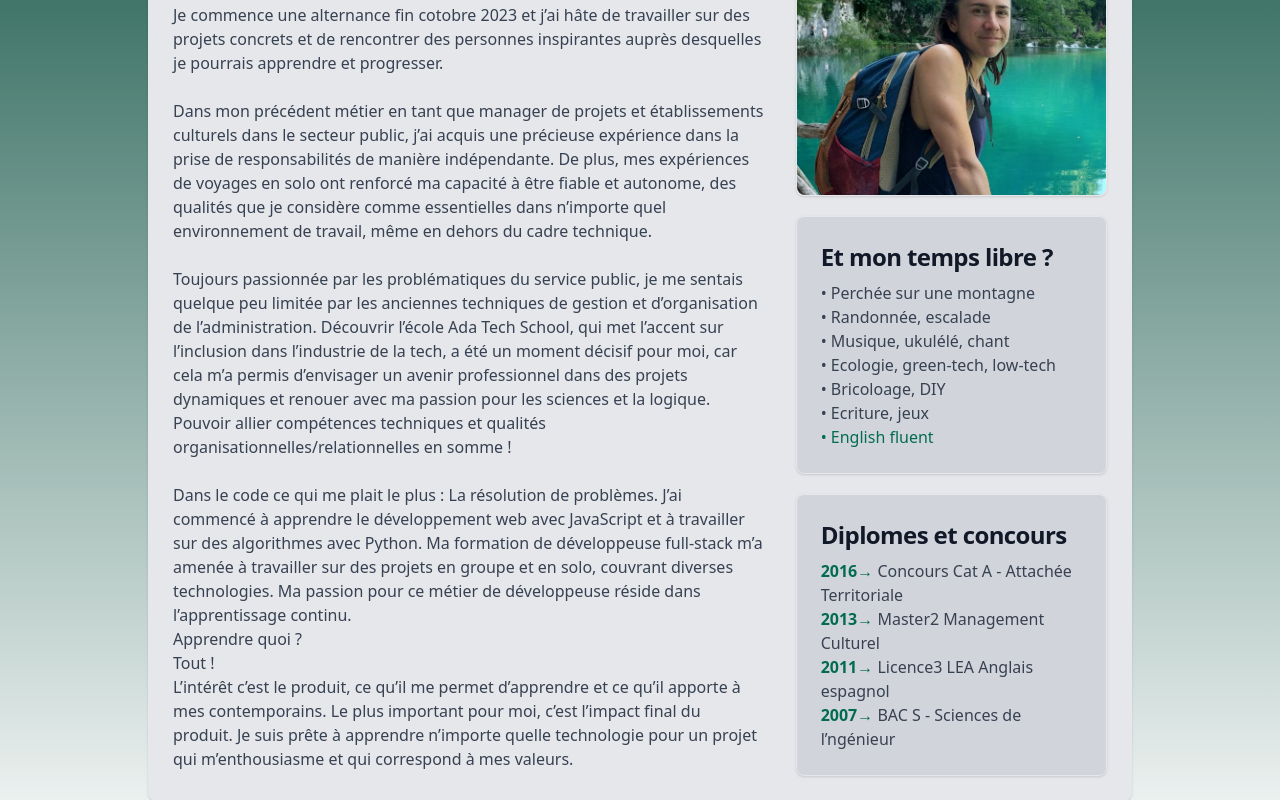
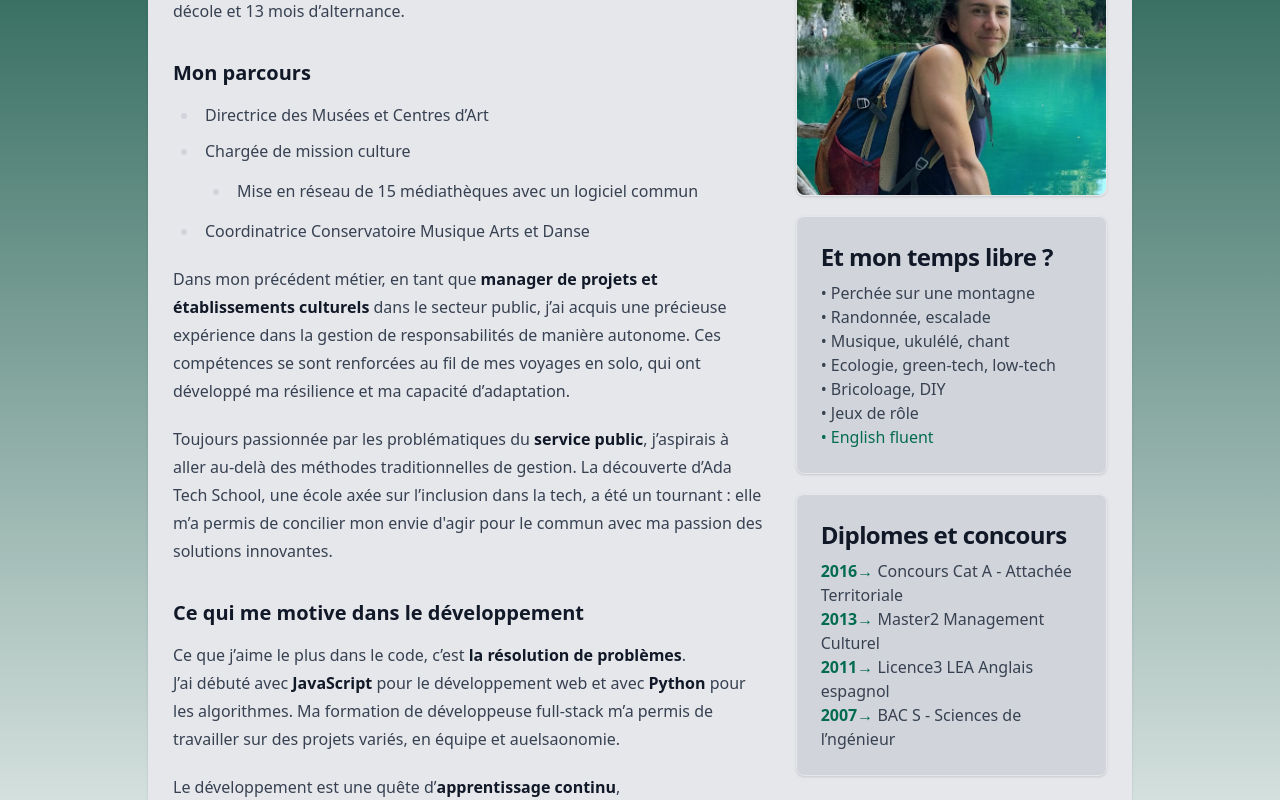
Before and after one commit to elsacatoire/blog-next, a Next.js app: page /presentation in a window 1280 px wide. Shown: the part 300-1100 px from the top of the page. Built offline with nearby package versions, Linux system fonts and the light colour scheme.

Commit message:
refacto presentation

```diff
--- /dev/null
+++ b/app/components/CvPaths.tsx
@@ -0,0 +1,24 @@
+import Link from "next/link";
+import type React from "react";
+
+const CvPaths: React.FC = () => {
+	return (
+		<div>
+			<p className="text-xl font-semibold text-green-700 dark:text-gray-400">
+				&#x1F49C;Afficher mon CV
+			</p>
+			<Link href="https://drive.proton.me/urls/P0SAR2441M#HGm5EdmfLPZS">
+				<p className="font-normal text-gray-700 dark:text-gray-400">
+					&#x2022; <span className="underline">Version française</span>
+				</p>
+			</Link>
+			<Link href="https://drive.google.com/file/d/1uh-C1mp-7bGBXiuJBzGnv7hlpCzODDpg/view?usp=drive_link">
+				<p className="font-normal text-gray-700 dark:text-gray-400">
+					&#x2022; <span className="underline">English version</span>
+				</p>
+			</Link>
+		</div>
+	);
+};
+
+export default CvPaths;
--- /dev/null
+++ b/app/components/MarkdownLoader.tsx
@@ -0,0 +1,52 @@
+"use client";
+import type React from "react";
+import { useEffect, useState } from "react";
+import ReactMarkdown from "react-markdown";
+
+type MarkdownLoaderProps = {
+	filePath: string;
+};
+
+const MarkdownLoader: React.FC<MarkdownLoaderProps> = ({ filePath }) => {
+	const [content, setContent] = useState<string>("");
+	const [isLoading, setIsLoading] = useState<boolean>(true);
+	const [error, setError] = useState<string | null>(null);
+
+	useEffect(() => {
+		const fetchMarkdown = async () => {
+			try {
+				const response = await fetch(filePath);
+				if (!response.ok) {
+					throw new Error(`Erreur lors du chargement du fichier : ${filePath}`);
+				}
+				const text = await response.text();
+				setContent(text);
+				setIsLoading(false);
+			} catch (err) {
+				const errorMessage =
+					err instanceof Error
+						? err.message
+						: "Une erreur inconnue est survenue";
+				console.error(errorMessage);
+				setError(errorMessage);
+				setIsLoading(false);
+			}
+		};
+
+		fetchMarkdown();
+	}, [filePath]);
+
+	if (isLoading) {
+		return <p>Chargement du contenu...</p>;
+	}
+
+	if (error) {
+		return <p className="text-red-500">Erreur : {error}</p>;
+	}
+
+	return (
+		<ReactMarkdown className="prose dark:prose-dark">{content}</ReactMarkdown>
+	);
+};
+
+export default MarkdownLoader;
--- a/app/components/Navbar.tsx
+++ b/app/components/Navbar.tsx
@@ -3,7 +3,7 @@ import Link from "next/link";
 
 const navbarItems = [
 	{ href: "/", label: "Accueil" },
-	{ href: "/presentation", label: "About" },
+	{ href: "/presentation", label: "Présentation" },
 	{ href: "/posts", label: "Blog" },
 	{ href: "/projets", label: "Projets" },
 	{ href: "/voyages", label: "Voyages" },
@@ -18,7 +18,7 @@ export default function Navbar() {
 					<Image
 						src="/images/logo.png"
 						className="h-8 w-8 mr-5 md:h-12 md:w-12 md:mr-8"
-						alt="Flowbite Logo"
+						alt="Logo"
 						width={100}
 						height={100}
 					/>
--- a/app/components/TextBoxEmphase.tsx
+++ b/app/components/TextBoxEmphase.tsx
@@ -1,6 +1,6 @@
 import Link from "next/link";
 import React from "react";
-import { v4 as uuidv4 } from 'uuid'
+import { v4 as uuidv4 } from "uuid";
 type LinkItem = {
 	text: string;
 	href: string;
@@ -12,7 +12,6 @@ type TextBoxProps = {
 };
 
 const TextBoxEmphase = ({ title, items, style }: TextBoxProps) => {
-
 	return (
 		<div className={style}>
 			<div className="h-full max-w-sm p-6 bg-gray-300 border mx-auto border-gray-200 rounded-lg shadow dark:bg-gray-800 dark:border-gray-700 dark:hover:bg-gray-700">
--- a/app/contact/page.tsx
+++ b/app/contact/page.tsx
@@ -17,7 +17,7 @@ export default function Contact() {
 							the right project. So let&rsquo;s talk about your projetcts !
 						</h3>
 						<br />
-						<p className="font-normal text-gray-700 dark:text-gray-400"/>
+						<p className="font-normal text-gray-700 dark:text-gray-400" />
 						<br />
 						<section className="text-center">
 							<h1 className="md:mt-5 text-center mx-auto mb-2 md:text-2xl font-bold tracking-tight text-gray-900 dark:text-white">
--- a/app/posts/[postId]/page.tsx
+++ b/app/posts/[postId]/page.tsx
@@ -1,8 +1,8 @@
-import ReactMarkdown from "react-markdown";
 import getFormattedDate from "@/lib/getFormattedDate";
 import { getPostData, getSortedPostsData } from "@/lib/posts";
 import Link from "next/link";
 import { notFound } from "next/navigation";
+import ReactMarkdown from "react-markdown";
 
 export function generateMetadata({ params }: { params: { postId: string } }) {
 	const posts = getSortedPostsData();
--- a/app/presentation/page.tsx
+++ b/app/presentation/page.tsx
@@ -1,68 +1,18 @@
+import MarkdownLoader from "../components/MarkdownLoader";
 import MyProfilePic from "../components/MyProfilePic";
 
 export default function Présentation() {
 	return (
 		<main>
-			<div className="text-base text-left block max-w-m p-6 text-gray-900 bg-gray-200 border border-gray-200 rounded-lg shadow  dark:bg-gray-800 dark:border-gray-700 dark:hover:bg-gray-700">
+			<div className="p-6 text-gray-900 bg-gray-200 border border-gray-200 rounded-lg shadow dark:bg-gray-800 dark:border-gray-700 dark:hover:bg-gray-700">
 				<div className="flex flex-wrap mt-5">
-					<div className="md:w-2/3 md:order-1 md:pr-8 m-auto">
-						<h5 className="mb-2 text-2xl font-bold tracking-tight text-gray-900 dark:text-white">
-							En savoir un petit peu plus sur moi &#x1F60A;{" "}
-						</h5>
-						<br />
-						<p className="font-normal text-gray-700 dark:text-gray-400">
-							{" "}
-							En reconversion professionnelle pour devenir développeuse,
-							{/* je recherche une alternance d&rsquo;un an à partir d&rsquo;octobre ou de novembre 2023,
-                            pour travailler 4 jours par semaine. */}
-						</p>
-						<br />
-						<p className="font-normal text-gray-700 dark:text-gray-400">
-							Je commence une alternance fin cotobre 2023 et j&rsquo;ai hâte de
-							travailler sur des projets concrets et de rencontrer des personnes
-							inspirantes auprès desquelles je pourrais apprendre et progresser.
-						</p>
-						<br />
-						<p className="font-normal text-gray-700 dark:text-gray-400">
-							Dans mon précédent métier en tant que manager de projets et
-							établissements culturels dans le secteur public, j&rsquo;ai acquis
-							une précieuse expérience dans la prise de responsabilités de
-							manière indépendante. De plus, mes expériences de voyages en solo
-							ont renforcé ma capacité à être fiable et autonome, des qualités
-							que je considère comme essentielles dans n&rsquo;importe quel
-							environnement de travail, même en dehors du cadre technique.
-						</p>
-						<br />
-						<p className="font-normal text-gray-700 dark:text-gray-400">
-							Toujours passionnée par les problématiques du service public, je
-							me sentais quelque peu limitée par les anciennes techniques de
-							gestion et d&rsquo;organisation de l&rsquo;administration.
-							Découvrir l&rsquo;école Ada Tech School, qui met l&rsquo;accent
-							sur l&rsquo;inclusion dans l&rsquo;industrie de la tech, a été un
-							moment décisif pour moi, car cela m&rsquo;a permis
-							d&rsquo;envisager un avenir professionnel dans des projets
-							dynamiques et renouer avec ma passion pour les sciences et la
-							logique. Pouvoir allier compétences techniques et qualités
-							organisationnelles/relationnelles en somme !
-						</p>
-						<br />
-						<p className="font-normal text-gray-700 dark:text-gray-400">
-							Dans le code ce qui me plait le plus : La résolution de problèmes.
-							J&rsquo;ai commencé à apprendre le développement web avec
-							JavaScript et à travailler sur des algorithmes avec Python. Ma
-							formation de développeuse full-stack m&rsquo;a amenée à travailler
-							sur des projets en groupe et en solo, couvrant diverses
-							technologies. Ma passion pour ce métier de développeuse réside
-							dans l&rsquo;apprentissage continu.
-							<p>Apprendre quoi ?</p>
-							<p>Tout !</p>
-							L&rsquo;intérêt c&rsquo;est le produit, ce qu&rsquo;il me permet
-							d&rsquo;apprendre et ce qu&rsquo;il apporte à mes contemporains.
-							Le plus important pour moi, c&rsquo;est l&rsquo;impact final du
-							produit. Je suis prête à apprendre n&rsquo;importe quelle
-							technologie pour un projet qui m&rsquo;enthousiasme et qui
-							correspond à mes valeurs.
-						</p>
+					<div className="flex flex-col gap-4 md:w-2/3 md:order-1 md:pr-8 m-auto">
+						<h1 className="mb-2 text-2xl font-bold tracking-tight text-gray-900 dark:text-white">
+							En savoir un petit peu plus sur moi{" "}
+						</h1>
+						<div>
+							<MarkdownLoader filePath="/content/presentation.md" />
+						</div>
 					</div>
 					<div className="md:w-1/3 md:order-2 center">
 						<MyProfilePic />
@@ -86,7 +36,7 @@ export default function Présentation() {
 								&#x2022; Bricoloage, DIY
 							</p>
 							<p className="font-normal text-gray-700 dark:text-gray-400">
-								&#x2022; Ecriture, jeux
+								&#x2022; Jeux de rôle
 							</p>
 							<p className="font-normal text-green-700 dark:text-gray-400">
 								&#x2022; English fluent
--- a/app/projets/[projectId]/page.tsx
+++ b/app/projets/[projectId]/page.tsx
@@ -1,10 +1,12 @@
-import ReactMarkdown from "react-markdown";
 import getFormattedDate from "@/lib/getFormattedDate";
 import { getProjectData, getSortedProjectsData } from "@/lib/projects";
 import Link from "next/link";
 import { notFound } from "next/navigation";
+import ReactMarkdown from "react-markdown";
 
-export default async function Project({ params }: { params: { projectId: string } }) {
+export default async function Project({
+	params,
+}: { params: { projectId: string } }) {
 	const projects = getSortedProjectsData();
 	const { projectId } = params;
 
--- /dev/null
+++ b/public/content/presentation.md
@@ -0,0 +1,19 @@
+Après une reconversion professionnelle réussie, je suis désormais **Conceptrice Développeuse d'Applications** (titre RNCP niveau 6), après 9 mois décole et 13 mois d’alternance.
+
+### Mon parcours
+- Directrice des Musées et Centres d’Art
+- Chargée de mission culture
+    - Mise en réseau de 15 médiathèques avec un logiciel commun
+- Coordinatrice Conservatoire Musique Arts et Danse
+
+Dans mon précédent métier, en tant que **manager de projets et établissements culturels** dans le secteur public, j’ai acquis une précieuse expérience dans la gestion de responsabilités de manière autonome. Ces compétences se sont renforcées au fil de mes voyages en solo, qui ont développé ma résilience et ma capacité d’adaptation.
+
+Toujours passionnée par les problématiques du **service public**, j’aspirais à aller au-delà des méthodes traditionnelles de gestion. La découverte d’Ada Tech School, une école axée sur l’inclusion dans la tech, a été un tournant : elle m’a permis de concilier mon envie d'agir pour le commun avec ma passion des solutions innovantes.
+
+### Ce qui me motive dans le développement
+Ce que j’aime le plus dans le code, c’est **la résolution de problèmes**.
+J’ai débuté avec **JavaScript** pour le développement web et avec **Python** pour les algorithmes. Ma formation de développeuse full-stack m’a permis de travailler sur des projets variés, en équipe et auelsaonomie.
+
+Le développement est une quête d’**apprentissage continu**,
+
+Ce qui m’importe, c’est le **produit final**, son impact et ce qu’il apporte à ses utilisateurs. Je suis prête à maîtriser n’importe quelle technologie pour un projet qui m’enthousiasme et qui résonne avec mes valeurs.
```
Also changed, not shown: app/components/NewsPreview.tsx (+5 -5 lines), app/page.tsx (+16 -52 lines), public/content/hero.md (line endings or trailing spaces).
